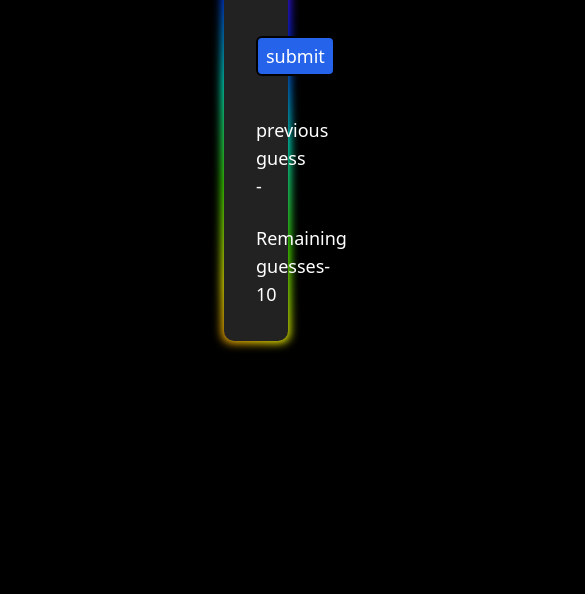
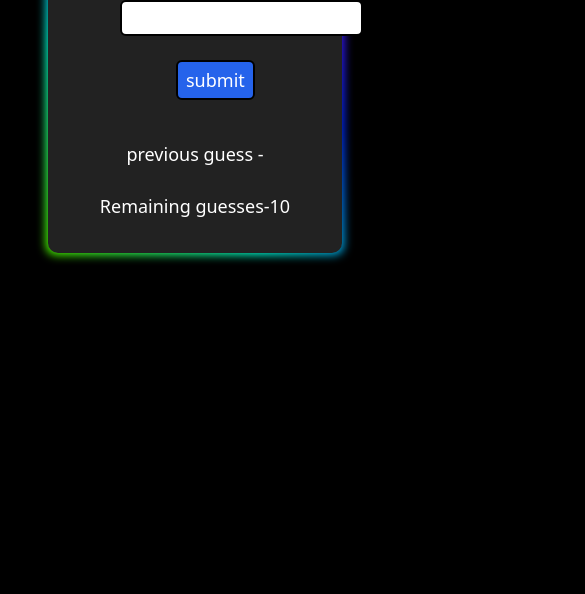
Before and after one commit to arpitjoshi24/Guess-the-number-, a plain HTML site: page index.html in a window 390 px wide. Shown: the part 250-844 px from the top of the page, 585 px wide, since content can reach past the window. Drawn offline with nearby package versions, Linux system fonts and the light colour scheme.

Commit message:
responsive

```diff
--- a/index.html
+++ b/index.html
@@ -78,11 +78,11 @@
     </style>
 </head>
 <body onload="generate_random()" class="bg-black" >
-    <section  class=" button-85 mt-12 border-2 p-12 bg-white rounded-xl mx-56">
+    <section  class=" button-85 mt-12 border-2 p-2 sm:p-12 bg-white rounded-xl mx-12 sm:mx-56">
     <h1 class="text-center text-5xl">Guess The number</h1>
     <div class=" mt-6">
-        <input class=" ml-96 text-black border-2 border-black rounded-md p-1" type="text" id="input">
-        <button id="submit" class="text-lg py-1 px-2 rounded-md bg-blue-600 text-white border-2 border-black"> submit</button>
+        <input class="ml-10 sm:ml-96 text-black border-2 border-black rounded-md p-1" type="text" id="input">
+        <button id="submit" class="text-lg py-1 sm:mx-0 mx-24 sm:mt-0 mt-6 px-2 rounded-md bg-blue-600 text-white border-2 border-black"> submit</button>
     </div>
 
     <h4 class="text-center text-lg mt-10 ">
```
